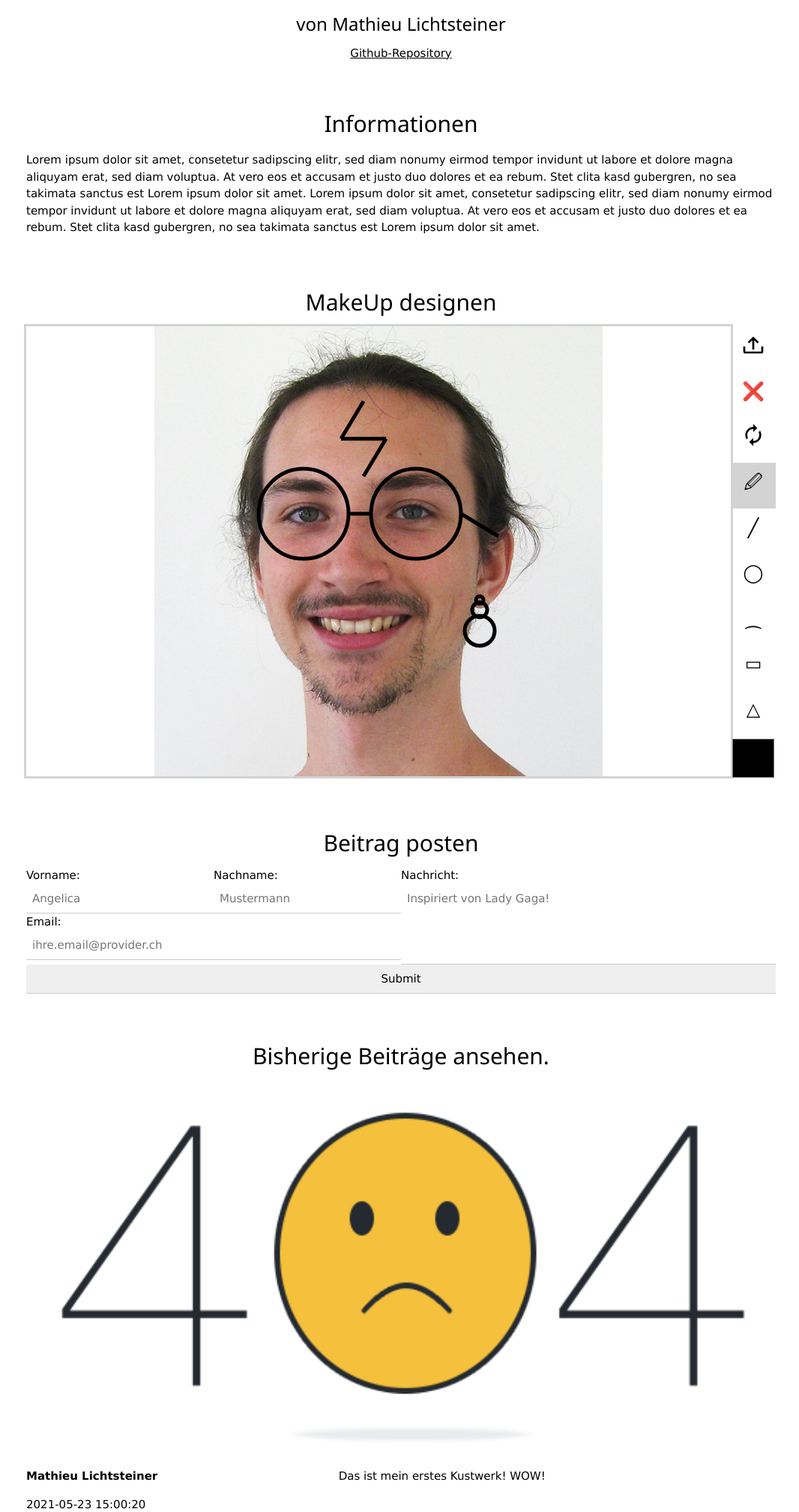
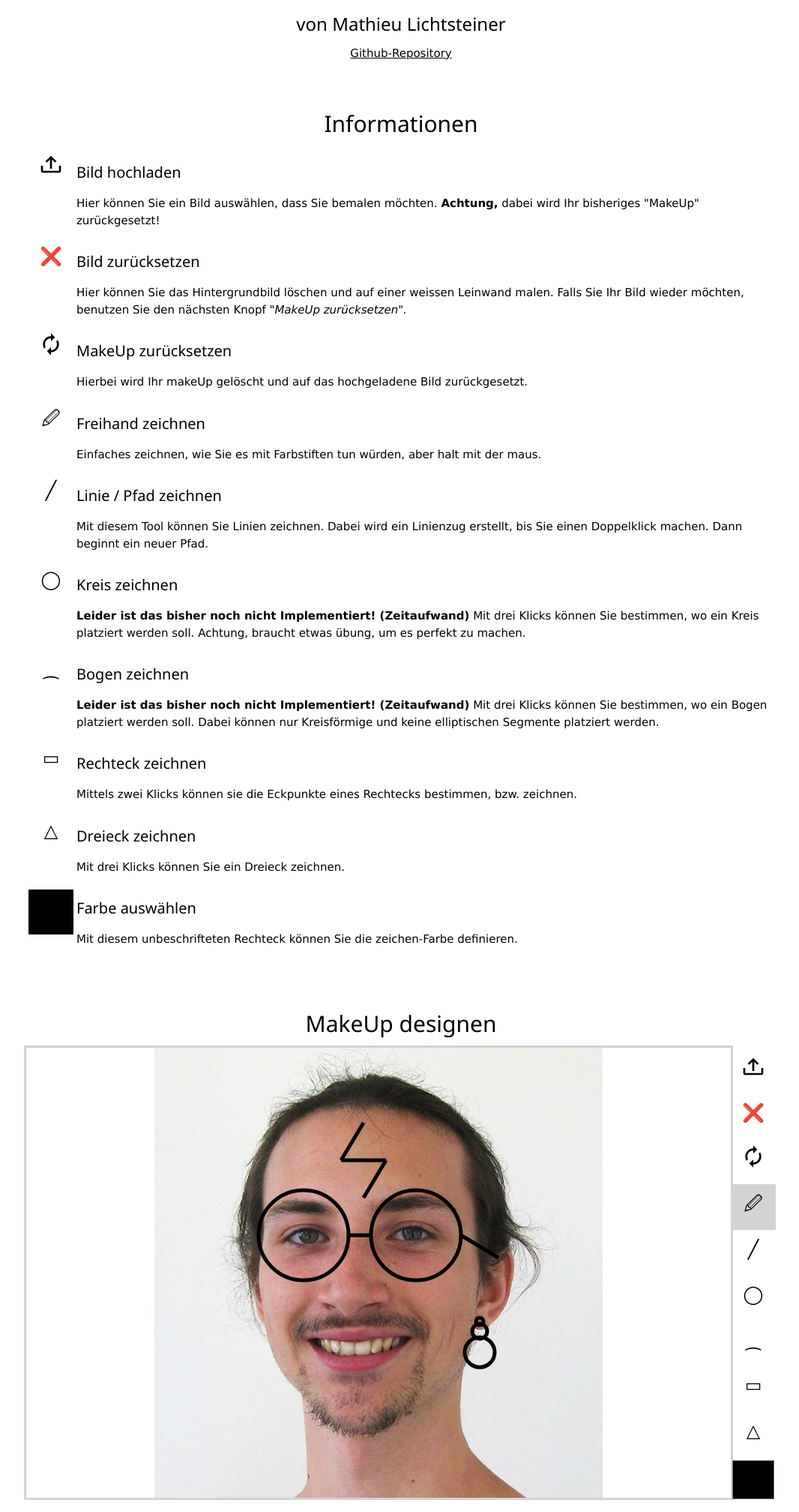
Before and after one commit to Mathieu-Lichtsteiner/WEBT_FS21_Projekt, a PHP site: page / in a window 1280 px wide. Shown: the part 661-2677 px from the top of the page at 75% size, without its empty margins (105-1171 px from the left). Run offline with PHP 8.4, Linux system fonts and the light colour scheme; data comes from the database, SQL or seed files in the repository.

Commit message:
Implemented the Information-Section

```diff
--- a/css/main.css
+++ b/css/main.css
@@ -48,7 +48,7 @@ h1, h2, h3, a {
 	left: 0;
 }
 
-#message{
+#message {
 	resize: none;
 	height: auto;
 }
@@ -76,3 +76,10 @@ div[name="footer-Abstand"] {
 .activated {
 	background-color: lightgray;
 }
+
+.symbol {
+	display: flex;
+	justify-content: center;
+	align-content: center;
+	font-size: x-large;
+}
--- a/css/responsiveCanvas.css
+++ b/css/responsiveCanvas.css
@@ -63,13 +63,14 @@
 
 .control {
 	padding: auto;
-	display: flex;
-	justify-content: center;
-	align-content: center;
-	font-size: x-large;
 }
 
 #colorPicker {
 	padding: 0px;
 	height: auto;
 }
+
+#colorExample {
+	width: 60px;
+	height: 60px;
+}
--- a/index.html
+++ b/index.html
@@ -59,13 +59,79 @@
 
 	<section id="information">
 		<h2>Informationen</h2>
-		<p>Lorem ipsum dolor sit amet, consetetur sadipscing elitr, sed diam nonumy eirmod tempor invidunt ut labore
-			et dolore magna aliquyam erat, sed diam voluptua. At vero eos et accusam et justo duo dolores et ea
-			rebum. Stet clita kasd gubergren, no sea takimata sanctus est Lorem ipsum dolor sit amet. Lorem ipsum
-			dolor sit amet, consetetur sadipscing elitr, sed diam nonumy eirmod tempor invidunt ut labore et dolore
-			magna aliquyam erat, sed diam voluptua. At vero eos et accusam et justo duo dolores et ea rebum. Stet
-			clita kasd gubergren, no sea takimata sanctus est Lorem ipsum dolor sit amet.</p>
-		<!-- <img src="img/tutorial1.jpg" /> -->
+		<p></p>
+		<table>
+			<tr>
+				<td class="symbol"><img alt="Symbol für upload" src="img/upload.svg" width="32" height="32" /></td>
+				<td>
+					<h4>Bild hochladen</h4>
+					<p>Hier können Sie ein Bild auswählen, dass Sie bemalen möchten. <strong>Achtung,</strong> dabei wird Ihr bisheriges "MakeUp" zurückgesetzt!</p>
+				</td>
+			</tr>
+			<tr>
+				<td class="symbol">&#10060;</td>
+				<td>
+					<h4>Bild zurücksetzen</h4>
+					<p>Hier können Sie das Hintergrundbild löschen und auf einer weissen Leinwand malen. Falls Sie Ihr Bild wieder möchten, benutzen Sie den nächsten Knopf <em>"MakeUp zurücksetzen".</em></p>
+				</td>
+			</tr>
+			<tr>
+				<td class="symbol"><img alt="Symbol für löschen" src="img/clear.svg" width="32" height="32"></td>
+				<td>
+					<h4>MakeUp zurücksetzen</h4>
+					<p>Hierbei wird Ihr makeUp gelöscht und auf das hochgeladene Bild zurückgesetzt.</p>
+				</td>
+			</tr>
+			<tr>
+				<td class="symbol">&#128393;</td>
+				<td>
+					<h4>Freihand zeichnen</h4>
+					<p>Einfaches zeichnen, wie Sie es mit Farbstiften tun würden, aber halt mit der maus.</p>
+				</td>
+			</tr>
+			<tr>
+				<td class="symbol">&#9585;</td>
+				<td>
+					<h4>Linie / Pfad zeichnen</h4>
+					<p>Mit diesem Tool können Sie Linien zeichnen. Dabei wird ein Linienzug erstellt, bis Sie einen Doppelklick machen. Dann beginnt ein neuer Pfad.</p>
+				</td>
+			</tr>
+			<tr>
+				<td class="symbol">&#9711;</td>
+				<td>
+					<h4>Kreis zeichnen</h4>
+					<p><strong>Leider ist das bisher noch nicht Implementiert! (Zeitaufwand)</strong> Mit drei Klicks können Sie bestimmen, wo ein Kreis platziert werden soll. Achtung, braucht etwas übung, um es perfekt zu machen.</p>
+				</td>
+			</tr>
+			<tr>
+				<td class="symbol">&#8276;</td>
+				<td>
+					<h4>Bogen zeichnen</h4>
+					<p><strong>Leider ist das bisher noch nicht Implementiert! (Zeitaufwand)</strong> Mit drei Klicks können Sie bestimmen, wo ein Bogen platziert werden soll. Dabei können nur Kreisförmige und keine elliptischen Segmente platziert werden. </p>
+				</td>
+			</tr>
+			<tr>
+				<td class="symbol">&rect;</td>
+				<td>
+					<h4>Rechteck zeichnen</h4>
+					<p>Mittels zwei Klicks können sie die Eckpunkte eines Rechtecks bestimmen, bzw. zeichnen.</p>
+				</td>
+			</tr>
+			<tr>
+				<td class="symbol">&#9651;</td>
+				<td>
+					<h4>Dreieck zeichnen</h4>
+					<p>Mit drei Klicks können Sie ein Dreieck zeichnen. </p>
+				</td>
+			</tr>
+			<tr>
+				<td class="symbol"><div id="colorExample"></div></td>
+				<td>
+					<h4>Farbe auswählen</h4>
+					<p>Mit diesem unbeschrifteten Rechteck können Sie die zeichen-Farbe definieren.</p>
+				</td>
+			</tr>
+		</table>
 	</section>
 
 	<section id="draw">
@@ -80,7 +146,7 @@
 			<div id="controlColumn">
 				<!-- Der Action wird der GET-Parameter "upload" übergeben. Dadurch wird im Serverskript entschieden, dass es sich um den Dateiupload handelt -->
 				<form action="backend.php?upload" method="POST" enctype="multipart/form-data" id="fileContainer"
-					class="w3-button control">
+					class="w3-button control symbol">
 					<label title="Bild hochladen">
 						<!-- Icon von https://materialdesignicons.com/ "tray-arrow-up" gespeichert als upload.svg -->
 						<img alt="Symbol für upload" src="img/upload.svg" width="32" height="32" />
@@ -89,37 +155,41 @@
 							onchange="this.form.submit();" />
 					</label>
 				</form>
-				<button title="Bild zurücksetzen" onclick="clearCanvas();" name="clearImage" class="w3-button control">
+				<button title="Bild zurücksetzen" onclick="clearCanvas();" name="clearImage"
+					class="w3-button control symbol">
 					&#10060;
 				</button>
 				<!-- Icon von https://materialdesignicons.com/ "autorenew" gespeichert als clear.svg -->
 				<button title="MakeUp zurücksetzen" onclick="clearMakeUp();" name="clearDrawing"
-					class="w3-button control">
+					class="w3-button control symbol">
 					<img alt="Symbol für löschen" src="img/clear.svg" width="32" height="32">
 				</button>
 				<button title="Freihand zeichnen" onclick="setMode(this.name);" name="freehand"
-					class="w3-button control">
+					class="w3-button control symbol">
 					&#128393;
 				</button>
-				<button title="Linie zeichnen" onclick="setMode(this.name);" name="line" class="w3-button control">
+				<button title="Linie zeichnen" onclick="setMode(this.name);" name="line"
+					class="w3-button control symbol">
 					&#9585;
 				</button>
-				<button title="Kreis zeichnen" onclick="setMode(this.name);" name="circle" class="w3-button control">
+				<button title="Kreis zeichnen" onclick="setMode(this.name);" name="circle"
+					class="w3-button control symbol">
 					&#9711;
 				</button>
-				<button title="Bogen zeichnen" onclick="setMode(this.name);" name="arc" class="w3-button control">
+				<button title="Bogen zeichnen" onclick="setMode(this.name);" name="arc"
+					class="w3-button control symbol">
 					&#8276;
 				</button>
 				<button title="Rechteck zeichnen" onclick="setMode(this.name);" name="rectangle"
-					class="w3-button control">
+					class="w3-button control symbol">
 					&rect;
 				</button>
 				<button title="Dreieck zeichnen" onclick="setMode(this.name);" name="triangle"
-					class="w3-button control">
+					class="w3-button control symbol">
 					&#9651;
 				</button>
 				<input title="Farbe wählen" onchange="setColor(this.value);" type="color" id="colorPicker"
-					class="w3-button control" />
+					class="w3-button control symbol" />
 			</div>
 		</div>
 	</section>
--- a/js/main.js
+++ b/js/main.js
@@ -2,6 +2,7 @@
 var canvas;
 var context;
 var strokeColor = "black";
+var colorExample;
 var canvasContainer;
 const maxWidth = 940;
 var offsetFactor;
@@ -17,8 +18,9 @@ var menuOpened = false;
 function initCanvas() {
 	canvas = document.getElementById("canvas");
 	context = canvas.getContext("2d");
+	colorExample = document.getElementById("colorExample");
 	context.lineWidth = 5;
-	context.strokeStyle = strokeColor;
+	setColor(strokeColor);
 
 	setMode('freehand');
 	canvasContainer = document.querySelector("#canvasContainer");
@@ -34,6 +36,7 @@ function toggleSelectedTool(elementName) {
 function setColor(color) {
 	context.strokeStyle = color;
 	strokeColor = color;
+	colorExample.style.backgroundColor = color;
 }
 
 // Ich brauche absichtlich kein classlist.toggle, damit ich bei einem Click auf die Links das Menu automatisch schliessen kann. Ausserdem $= (ends with), da im PHP-Skript noch die Url vorher ist.
```
